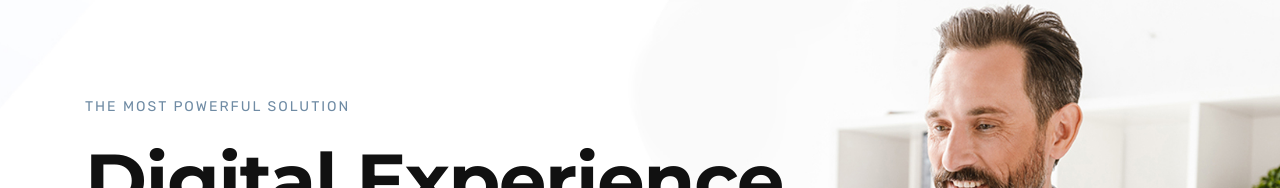
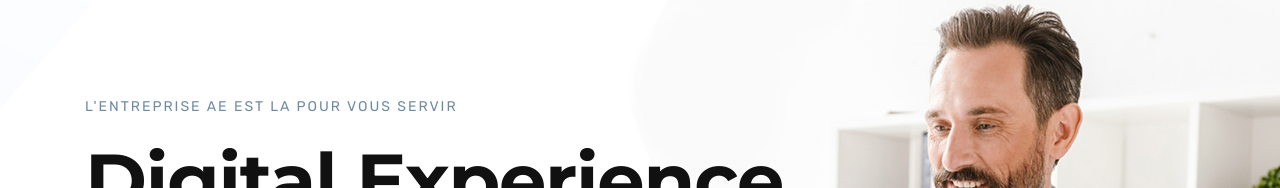
Before and after one commit to Maladho224/Aeproject, a plain HTML site: page index.html in a window 1280 px wide. Shown: the part 171-359 px from the top of the page. Drawn offline with Linux system fonts and the light colour scheme; some packages are replaced by stand-ins of ours.

Commit message:
modification 3  de l'index

```diff
--- a/index.html
+++ b/index.html
@@ -76,7 +76,7 @@
 		<div class="row">
 			<div class="col-lg-10 col-md-12 col-xl-8">
 				<div class="block">
-					<span class="text-uppercase text-sm letter-spacing ">The most powerful Solution</span>
+					<span class="text-uppercase text-sm letter-spacing ">L'entreprise Ae est la pour vous servir</span>
 					<h1 class="mb-3 mt-3">Digital experience with Orbitor</h1>
 					<p class="mb-5">Veritatis earum aliquid doloribus molestias, eveniet molestiae aperiam ratione. Facilis velit voluptatibus impedit eligendi delectus illo earum voluptatum, laudantium molestiae!</p>
 
```
